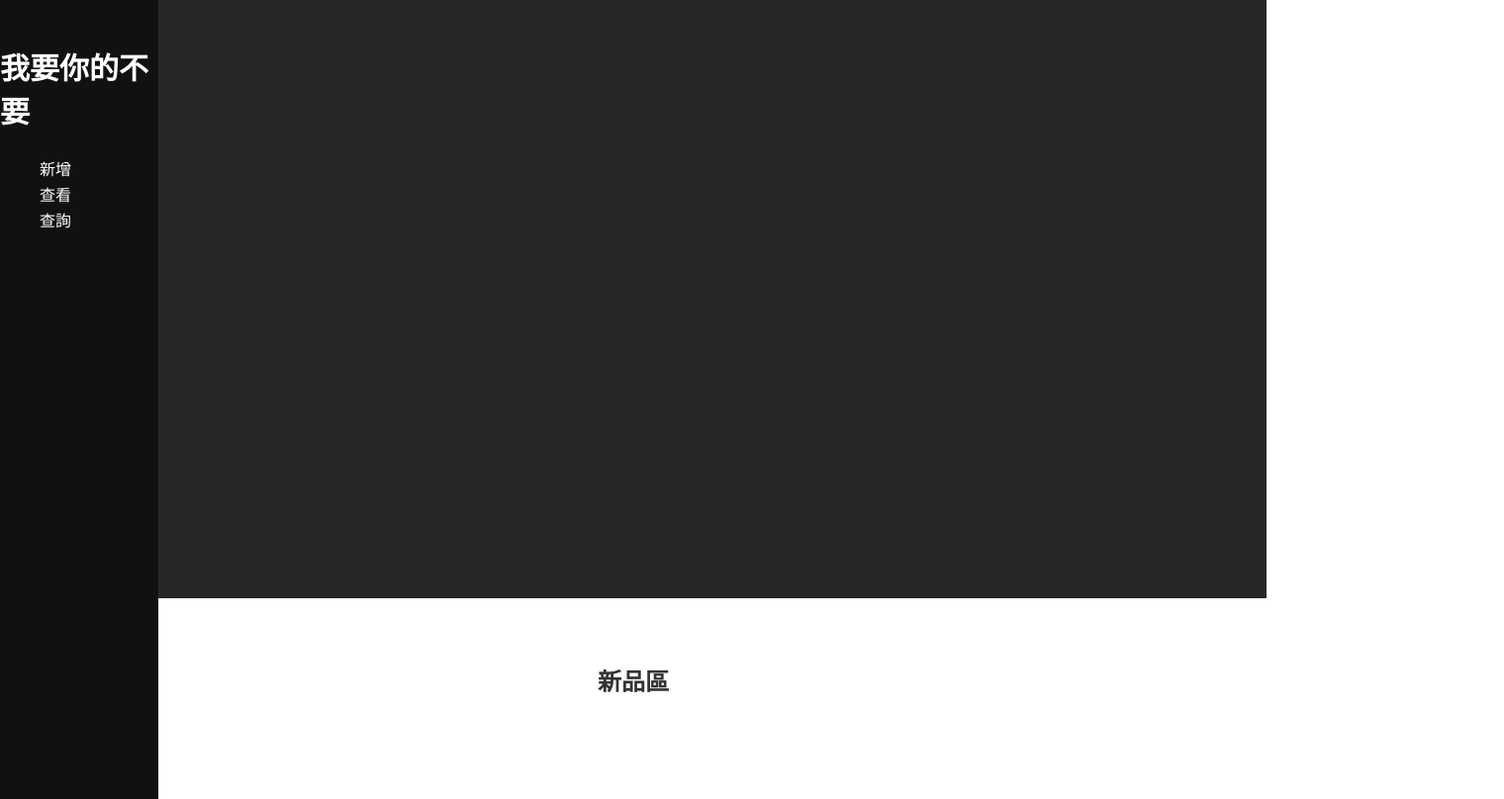
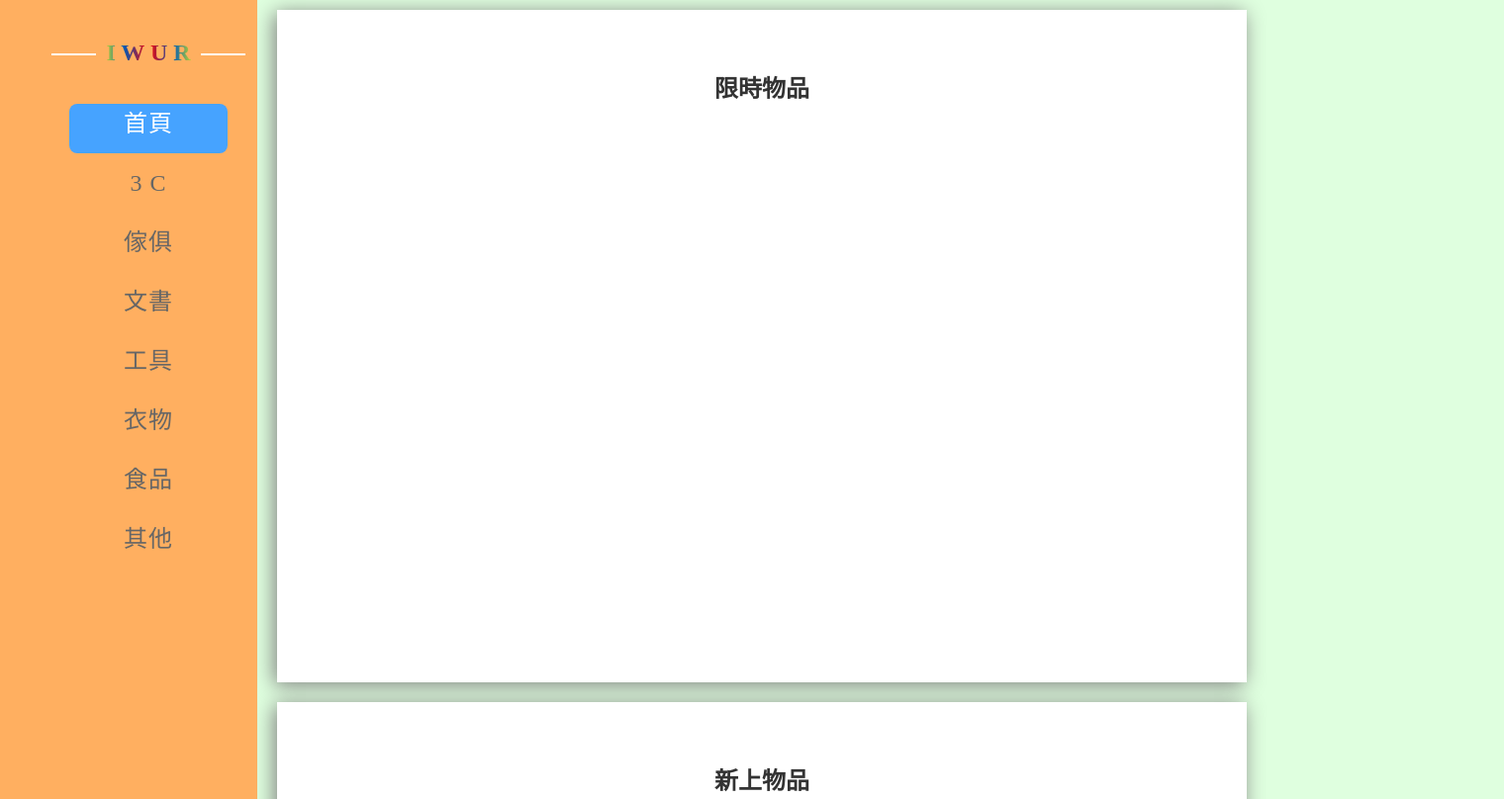
Before and after one commit to nightsky265/I-want-yours, a plain HTML site: page index.html in a window 1280 px wide. Shown: the top 808 px of the page at 99% size, 1520 px wide, since content can reach past the window. Drawn offline with Linux system fonts and the light colour scheme.

Commit message:
設計版面

```diff
--- a/css/style.css
+++ b/css/style.css
@@ -3,6 +3,20 @@ body {
 	height: 100%;
 	margin: 0 auto;
 	font-size: 1rem;
+	background-color: 		#DFFFDF;
+/*	background-image:  url("/img/icon.png");*/
+	background-repeat: no-repeat;
+	background-size: cover;
+	background-attachment:scroll;
+	background-position:bottom 0%;
+/*	background-position:50%;*/
+
+/*	 ,url("/img/bg.jpg")*/
+}
+
+
+h2 {
+	text-align: center;
 }
 
 /*
@@ -11,67 +25,67 @@ header
 -------------------------
 */
 
-.header {
-	padding-top: 5px;
-	width: 100%;
-	height: 600px;
-	background-color: #272727;
-}
-
-.header-title {
-	width: 100%;
-	color: white;
-	text-align: center;
-	letter-spacing: 8px;
-}
-
 .header-title-sub {
-	text-align: center;
-	font-size: 2.2rem;
+	background-image: linear-gradient(to right, red, #005AB5, yellow, 	#009100, yellow, #005AB5, red, #005AB5, yellow, 	#009100, yellow, #005AB5, red);
+    -webkit-background-clip: text;
+    animation: move 5s infinite;
+    color: transparent;
+    width: 300px;
 }
 
 .header-title-sub::before,
 .header-title-sub::after {
 	content: '';
 	display: inline-block;
-	width: 90px;
+	width: 45px;
 	height: 2px;
-	margin: 0 30px;
-	background-color: #000;
+	margin: 0 10px;
+	background-color: white;
 	vertical-align: middle;
 }
 
 .global-nav {
 	height: 50px;
-	padding-top: 20px;
+	/*	width: 190px;*/
+	padding-top: 2px;
 	text-align: center;
-	background-color: #ededed;
 }
 
 .global-nav .nav-item {
 	display: inline-block;
 	margin: 0 10px;
+	margin-bottom: 10px;
 }
 
 .global-nav .nav-item a {
 	display: inline-block;
 	width: 150px;
-	height: 30px;
+	height: 40px;
+	padding: 5px;
 	line-height: 30px;
 	text-align: center;
 	border-radius: 8px;
 	color: #666;
-	font-size: 1.6rem;
+	font-size: 1.5em;
 	letter-spacing: 1px;
 	transition: 0.15s;
+	text-decoration: none;
 }
 
 .global-nav .nav-item.active a,
 .global-nav .nav-item a:hover {
-	background-color: #d03c56;
+	background-color: #46A3FF;
 	color: #fff;
 }
 
+@keyframes move {
+	0% {
+		background-position: 0 0;
+	}
+	100% {
+		background-position: -300px 0;
+	}
+}
 /*
 -------------------------
 about
@@ -79,12 +93,14 @@ about
 */
 
 .about {
-	height: 900px;
-	margin: 5px 200px 5px;
-	padding: 40px 30px;
+	height: 600px;
+	margin: 10px 20px 20px 280px;
+	padding: 40px 50px;
 	color: #333;
-	background-color: bla;
+	background-color: white;
 	text-align: center;
+	box-shadow:-3px 3px 20px gray;
+/*	-webkit-filter:blur(1px);*/
 }
 
 .about-title {
@@ -146,53 +162,6 @@ location
 
 .location-title::before {
 	bottom: 5px;
-}
-
-/*
--------------------------
-footer
--------------------------
-*/
-
-.footer {
-	width: 100%;
-	bottom: 0x;
-	padding: 20px 0 30px;
-	color: #bbb;
-	margin-left: 240px;
-	background-color: #272727;
-}
-
-.horizontal-list {
-	margin-right: 50px;
-	text-align: right;
-	font-size: 0;
-}
-
-.horizontal-list .horizontal-item {
-	display: inline-block;
-	padding: 0 15px;
-	letter-spacing: 1px;
-}
-
-.horizontal-list .horizontal-item + .horizontal-item {
-	border-left: 1px solid #bbb;
-}
-
-.horizontal-list .horizontal-item a {
-	color: #bbb;
-	font-size: 1.1rem;
-	transition: 0.15s;
-}
-
-.horizontal-list .horizontal-item a:hover {
-	color: #ddd;
-}
-
-.copyright {
-	margin-top: 30px;
-	text-align: center;
-	letter-spacing: 1px;
 }
 
 /*
@@ -285,19 +254,65 @@ contact
 	letter-spacing: 2px;
 }
 
+/*
+-------------------------
+footer
+-------------------------
+*/
+
+.footer {
+	width: 100%;
+	bottom: 0x;
+	padding: 20px 0 20px;
+	color: #bbb;
+	background-color: #272727;
+}
+
+.horizontal-list {
+	margin-right: 50px;
+	text-align: right;
+	font-size: 0;
+}
+
+.horizontal-list .horizontal-item {
+	display: inline-block;
+	padding: 0 15px;
+	letter-spacing: 1px;
+}
+
+.horizontal-list .horizontal-item + .horizontal-item {
+	border-left: 1px solid #bbb;
+}
+
+.horizontal-list .horizontal-item a {
+	color: #bbb;
+	font-size: 1.1rem;
+	transition: 0.15s;
+}
+
+.horizontal-list .horizontal-item a:hover {
+	color: #ddd;
+}
+
+.copyright {
+	margin-top: 30px;
+	text-align: center;
+	letter-spacing: 1px;
+}
+
 #leftMenu {
 	height: 100%;
-	width: 160px;
+	width: 260px;
 	position: fixed;
 	z-index: 1;
 	top: 0;
 	left: 0;
 	color: white;
-	background-color: #111;
+	background-color: #FFAF60;
 	overflow-x: hidden;
 	padding-top: 20px;
 }
-
+/*#4D0000*/
 .menuBtn {
 	width: 180px;
 	margin: 10px 0;
--- a/index.html
+++ b/index.html
@@ -7,27 +7,25 @@
 	</head>
 	<body>
 		<div id="leftMenu">
-			<h2 style="font-size: 30px;">我要你的不要</h2>
-			<ul class="menuBtn">
-				<li style="display: none;">
-					<a id="cImportExcel" href="">匯入</a>
-				</li>
-				<li>
-					<a id="Client" href="">新增</a>
-				</li>
-				<li>
-					<a id="ClientAll" href="">查看</a>
-				</li>
-				<li>
-					<a id="t1" href="">查詢</a>
-				</li>
-			</ul>
-		</div>
-		<div class="header">
-
+			<h2 class="header-title-sub">I W U R</h2>
+			<nav class="global-nav">
+				<ul>
+					<li class="nav-item active"><a href="index.html">首頁</a></li>
+					<li class="nav-item"><a href="booknow.html">3 C</a></li>
+					<li class="nav-item"><a href="schedule.php">傢俱</a></li>
+					<li class="nav-item"><a href="schedule.php">文書</a></li>
+					<li class="nav-item"><a href="schedule.php">工具</a></li>
+					<li class="nav-item"><a href="schedule.php">衣物</a></li>
+					<li class="nav-item"><a href="schedule.php">食品</a></li>
+					<li class="nav-item"><a href="schedule.php">其他</a></li>
+				</ul>
+			</nav>
 		</div>
 		<div class="about">
-			<h2>新品區</h2>
+			<h2>限時物品</h2>
+		</div>
+		<div class="about">
+			<h2>新上物品</h2>
 		</div>
 		<footer class="footer">
 			<ul class="horizontal-list">
```
Also changed, not shown: img/bg.jpg (added), img/can.png (added), img/icon.png (added), 1 other file.
